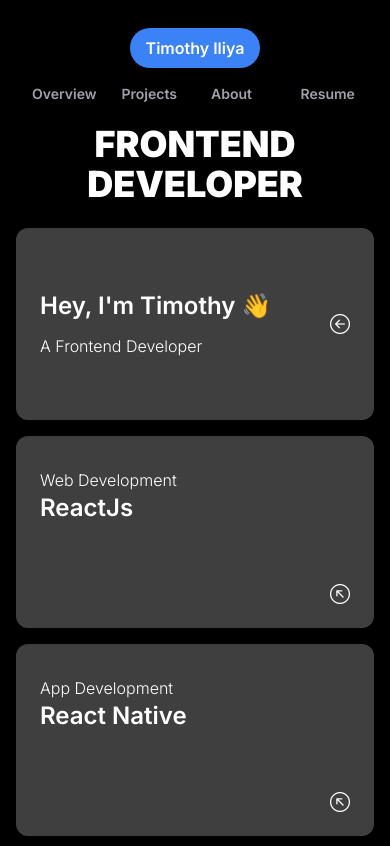
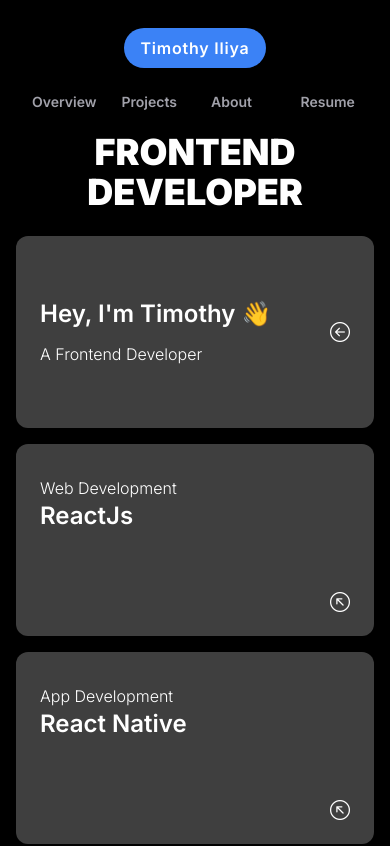
Before and after one commit to Timothy1060/portfolio, a Next.js app: page / in a window 390 px wide. Shown: the top 846 px of the page. Built offline with nearby package versions, Linux system fonts and the light colour scheme.

Commit message:
navigation fixes 3

```diff
--- a/components/navigation/index.jsx
+++ b/components/navigation/index.jsx
@@ -20,16 +20,11 @@ const Navigation = () => {
         href="/"
         className="flex items-center mt-4 lg:mt-0 gap-x-4 py-2 px-4 rounded-3xl bg-blue-500 lg:bg-transparent text-white lg:text-blue-500"
       >
-        {/* <Image
-          src="https://avatars.dicebear.com/api/initials/Timothy.svg"
-          alt="br"
-          width={48}
-          height={48}
-          className="h-12 w-12 object-cover rounded-full"
-        /> */}
-        <p className="font-semibold text-base lg:text-xl">Timothy Iliya</p>
+        <p className="font-semibold text-base lg:text-xl tracking-wider">
+          Timothy Iliya
+        </p>
       </Link>
-      <section className="flex justify-center lg:justify-start w-full lg:w-fit items-center gap-x-11 mt-4 lg:mt-0 text-zinc-400">
+      <section className="flex justify-center lg:justify-start w-full lg:w-fit items-center gap-x-11 mt-6 lg:mt-0 text-zinc-400">
         <div className="grid grid-cols-4 gap-y-2 lg:inline">
           {Navlinks.map((item) => (
             <Link
```
